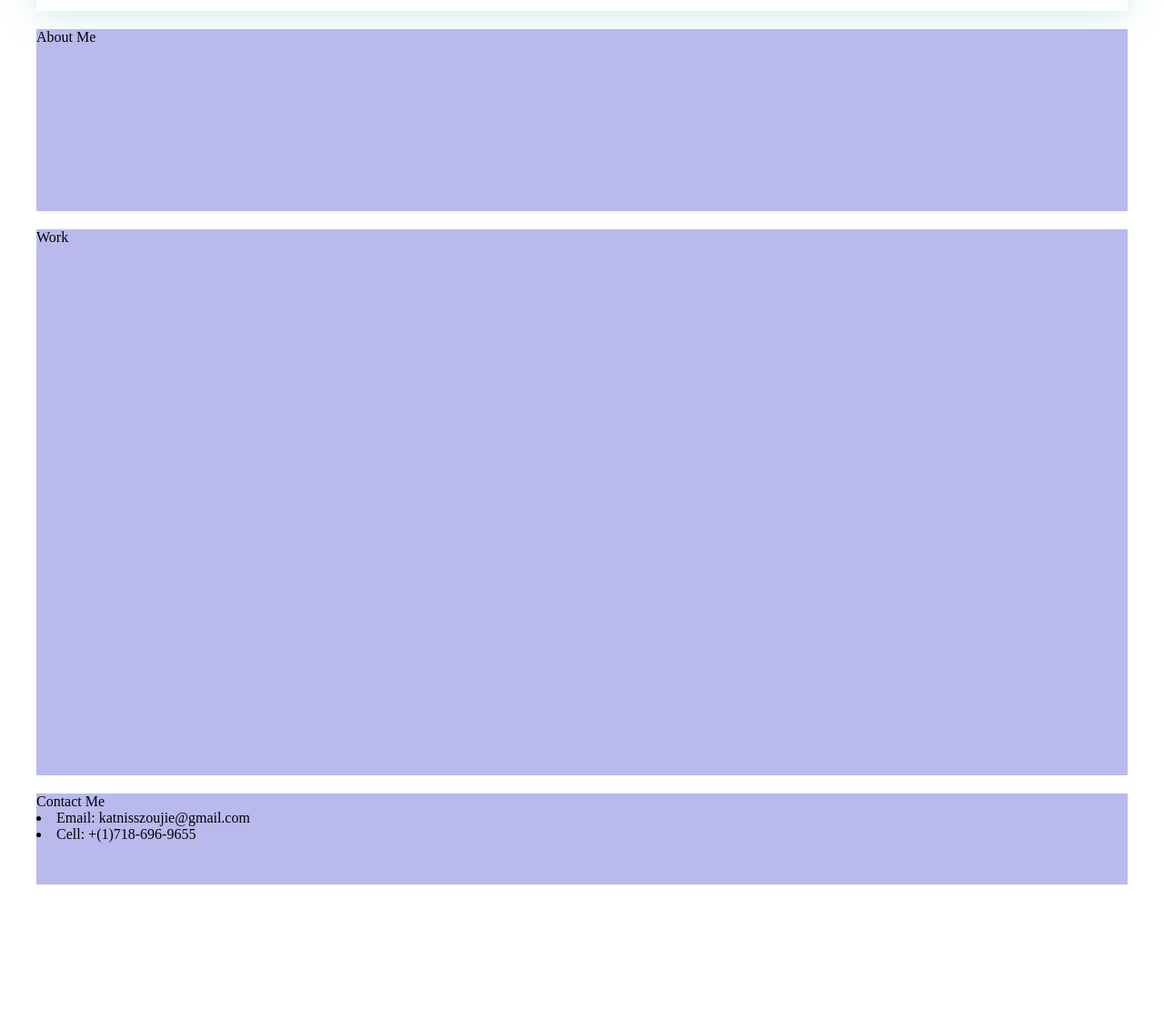
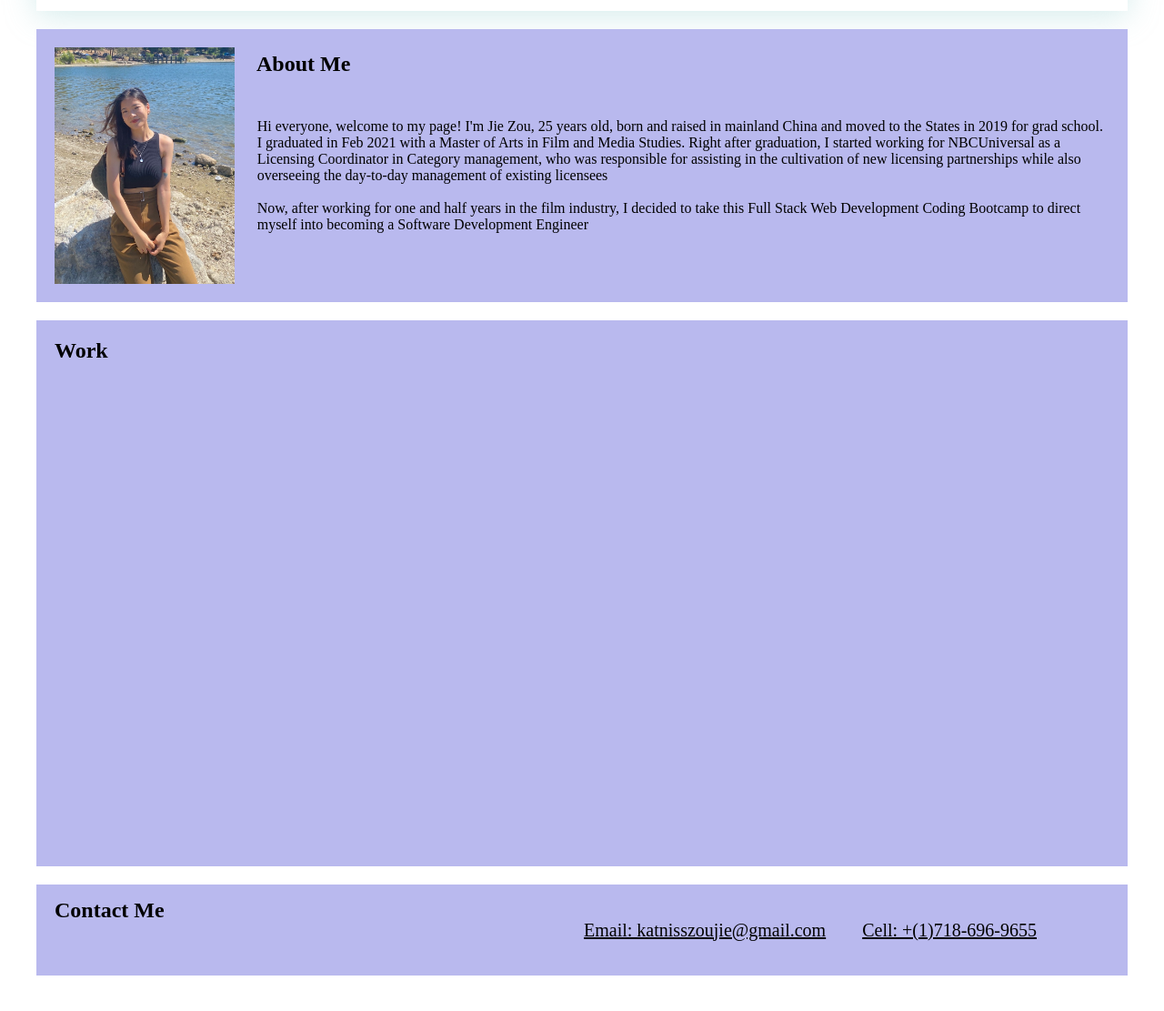
Before and after one commit to Zoujiejie/professional-portfolio, a plain HTML site: page index.html in a window 1280 px wide. Shown: the part 105-1216 px from the top of the page at 91% size. Before the commit the page ends 1117 px from the top, so only its background shows below. Drawn offline with Linux system fonts and the light colour scheme.

Commit message:
About Me set up

```diff
--- a/index.html
+++ b/index.html
@@ -20,21 +20,31 @@
     <main>
         <section class="portfolio-section">
             <div class="about-me" id="About Me">
-                About Me
+                <img src="./profile.picture.jpeg" class="profile-picture" />
+                <h2 class="title-1">About Me</h2>
+                <br>
+                <p class="intro">Hi everyone, welcome to my page! I'm Jie Zou, 25 years old, born and raised in mainland
+                    China and moved to the States in 2019 for grad school. I graduated in Feb 2021 with a Master of Arts
+                    in Film and Media Studies. Right after graduation, I started working for NBCUniversal as a Licensing
+                    Coordinator in Category management, who was responsible for assisting in the cultivation of new
+                    licensing partnerships while also overseeing the day-to-day management of existing licensees</p>
+                <br>
+                <p class="now">Now, after working for one and half years in the film industry, I decided to take this
+                    Full Stack Web Development Coding Bootcamp to direct myself into becoming a Software Development
+                    Engineer</p>
             </div>
 
             <div class="work" , id="Work">
-                Work
+                <h2>Work</h2>
             </div>
 
             <div class="contact-me" , id="Contact Me">
-                Contact Me
-                <li>
-                    Email: katnisszoujie@gmail.com
-                </li>
-                <li>
-                    Cell: +(1)718-696-9655
-                </li>
+                <h2 class="title-3">Contact Me</h2>
+                <br>
+                <div class="contact">
+                    <div class="email">Email: katnisszoujie@gmail.com</div>
+                    <div class="cell">Cell: +(1)718-696-9655</div>
+                </div>
             </div>
             </div>
         </section>
--- a/style.css
+++ b/style.css
@@ -25,6 +25,7 @@ header {
     font-size: 40px;
 }
 
+
 .nav {
     display: flex;
     justify-content: end;
@@ -36,15 +37,24 @@ nav a {
     margin-left: 20px;
 }
 
+.profile-picture{
+    display: flex;
+    max-height: 260px;
+    float: left;
+    margin-right: 25px;
+}
+
 .portfolio-section > .about-me,
 .portfolio-section > .work,
 .portfolio-section > .contact-me {
     background-color: rgb(185, 185, 238);
     margin-top: 20px;
+    position: relative;
+    padding: 20px;
 }
 
 .portfolio-section > .about-me {
-    height: 200px;
+    height: 300px;
 }
 
 .portfolio-section > .work {
@@ -53,4 +63,36 @@ nav a {
 
 .portfolio-section > .contact-me {
     height: 100px;
+    display: flex;
+    flex-direction: row;
+    justify-content: space-between;
+    flex-wrap: wrap;
+    align-items: center;
 }
+
+.title-1 {
+    position: absolute;
+    top: 25px;
+    margin-left: 222px;
+}
+
+.title-3 {
+    position: absolute;
+    top: 15px;
+}
+
+.contact {
+    font-size: 20px;
+    display: flex;
+    justify-content: end;
+    margin-right: 80px;
+    text-decoration: underline;
+}
+
+.email {
+    margin-right: 40px;
+}
+
+.intro {
+    margin-top: 60px;
+}
```
Also changed, not shown: profile.picture.jpeg (added), 1 other file.
